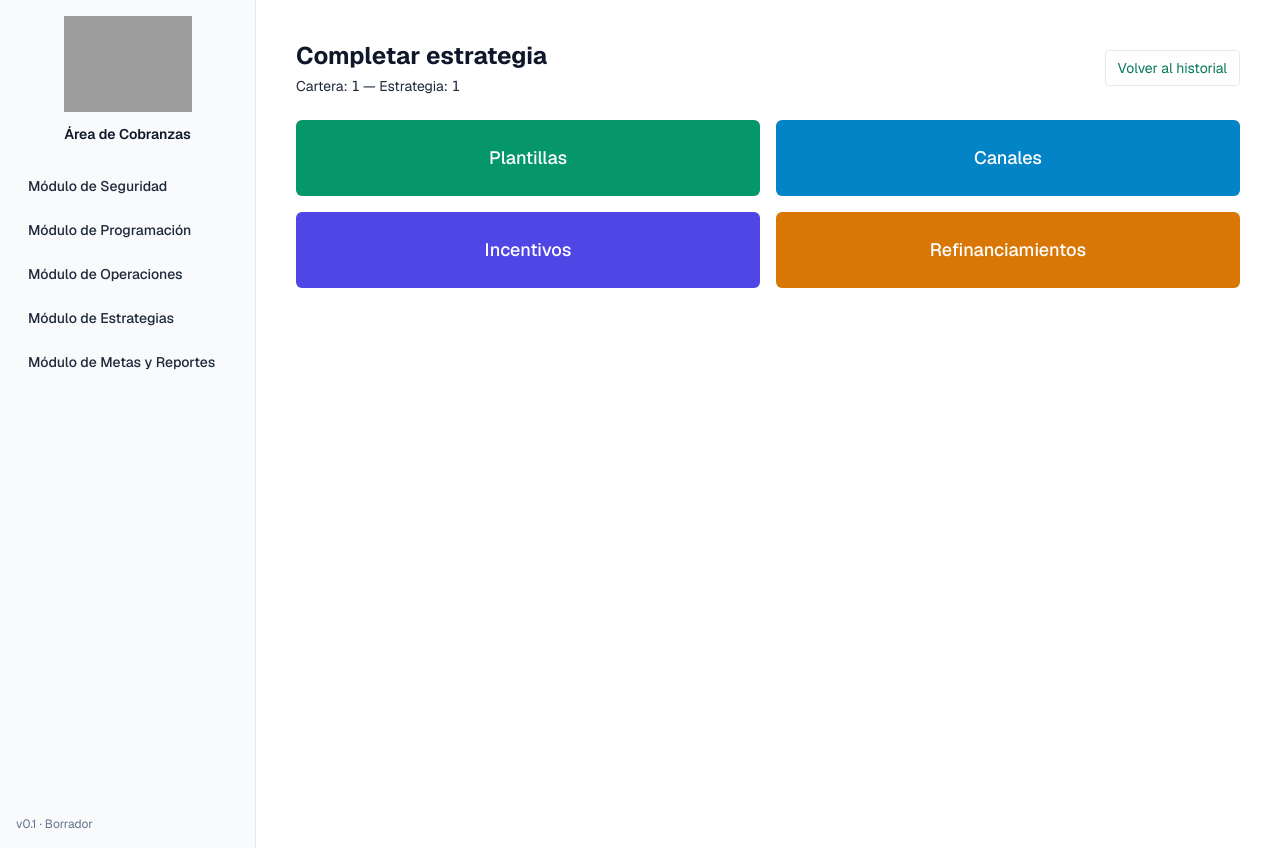
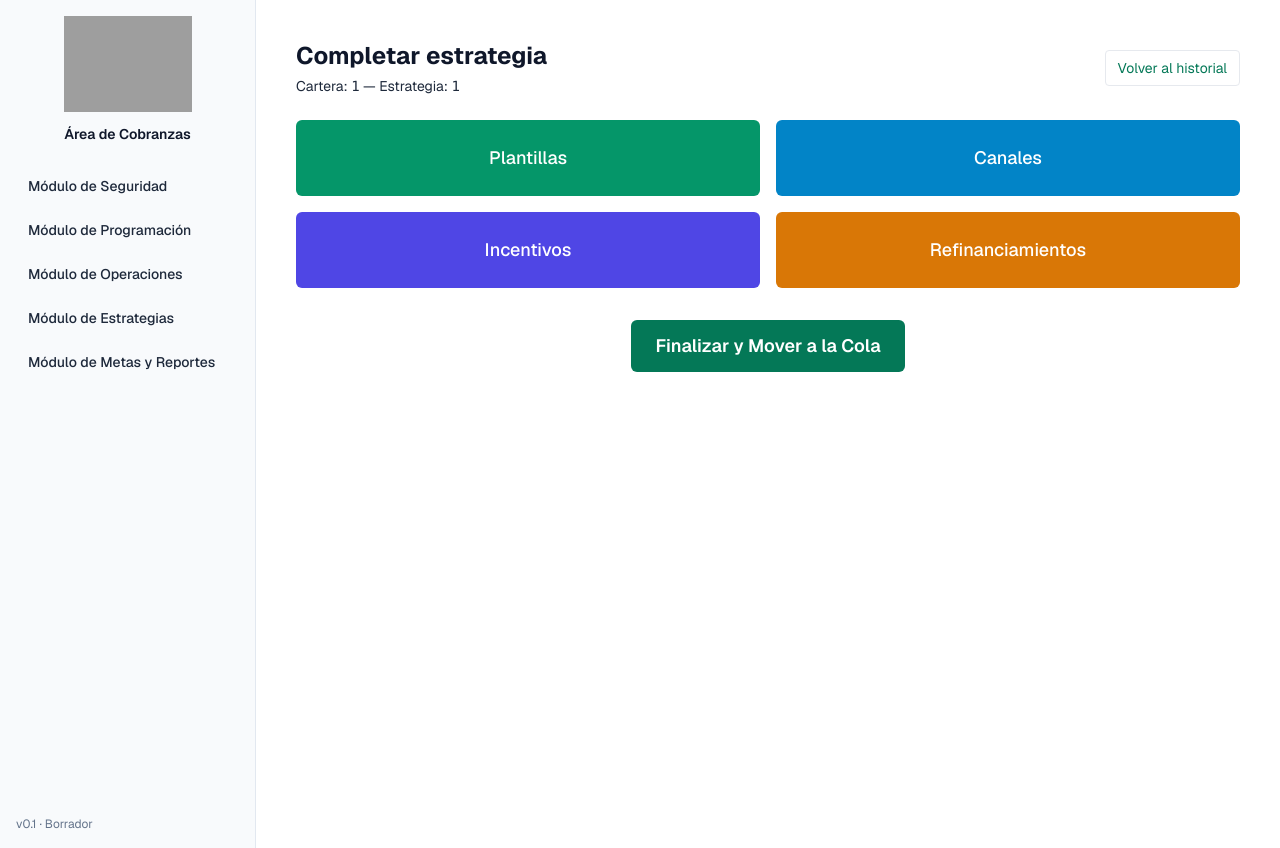
Before and after one commit to fiis-disenobd/bd252-grupo4-app, a Next.js app in the folder Sistema de Cobranzas/sistema-de-cobranzas/: page /modules/strategies/1/complete/1 in a window 1280 px wide. Built offline with nearby package versions, Linux system fonts and the light colour scheme; no server answers; the database is empty; grey boxes are pictures that could not be loaded.

Commit message:
Finalizar configuración de Estrategia

```diff
--- /dev/null
+++ b/Sistema de Cobranzas/sistema-de-cobranzas/app/modules/strategies/[id]/complete/[strategyId]/FinalizarButton.tsx
@@ -0,0 +1,51 @@
+"use client";
+import { useState } from "react";
+import { useRouter } from "next/navigation";
+import { createClient } from "@/lib/supabase/client";
+
+export default function FinalizarButton({ strategyId, carteraId }: { strategyId: number; carteraId: string }) {
+  const [loading, setLoading] = useState(false);
+  const [error, setError] = useState<string | null>(null);
+  const router = useRouter();
+
+  async function handleFinalizar() {
+    setError(null);
+    setLoading(true);
+
+    try {
+      const supabase = createClient();
+      const { data, error: rpcError } = await supabase.rpc("finalizar_estrategia", {
+        p_id_estrategia: strategyId,
+      });
+
+      if (rpcError) throw new Error(rpcError.message);
+      if (data && !(data as any).success) {
+        throw new Error((data as any).error ?? "Error al finalizar estrategia");
+      }
+
+      // Redirigir al historial
+      router.push(`/modules/strategies/${carteraId}/history`);
+    } catch (e: any) {
+      setError(e?.message ?? String(e));
+    } finally {
+      setLoading(false);
+    }
+  }
+
+  return (
+    <div className="mt-8 flex flex-col items-center">
+      {error && (
+        <div className="mb-4 p-3 rounded bg-red-50 border border-red-200 text-sm text-red-700 max-w-md">
+          {error}
+        </div>
+      )}
+      <button
+        onClick={handleFinalizar}
+        disabled={loading}
+        className="px-6 py-3 rounded-md bg-emerald-700 hover:bg-emerald-800 text-white text-lg font-semibold disabled:opacity-60 disabled:cursor-not-allowed"
+      >
+        {loading ? "Finalizando..." : "Finalizar y Mover a la Cola"}
+      </button>
+    </div>
+  );
+}
--- a/Sistema de Cobranzas/sistema-de-cobranzas/app/modules/strategies/[id]/complete/[strategyId]/page.tsx
+++ b/Sistema de Cobranzas/sistema-de-cobranzas/app/modules/strategies/[id]/complete/[strategyId]/page.tsx
@@ -1,5 +1,6 @@
 import Link from "next/link";
 import { createClient } from "@/lib/supabase/server";
+import FinalizarButton from "./FinalizarButton";
 
 export default async function CompleteStrategyPage({ params }: { params: any }) {
   // Be defensive: Next may sometimes pass `params` as a Promise or wrap them
@@ -70,6 +71,8 @@ export default async function CompleteStrategyPage({ params }: { params: any })
 
           <Link href={`/modules/strategies/${carteraId}/complete/${strategyId}/refinanciamientos`} className="block w-full p-6 rounded-md bg-amber-600 hover:bg-amber-700 text-white text-center text-lg font-medium">Refinanciamientos</Link>
         </div>
+
+        <FinalizarButton strategyId={Number(strategyId)} carteraId={carteraId} />
       </div>
     </div>
   );
```
Also changed, not shown: 1 other file (tests, documents, lock files or other folders).
